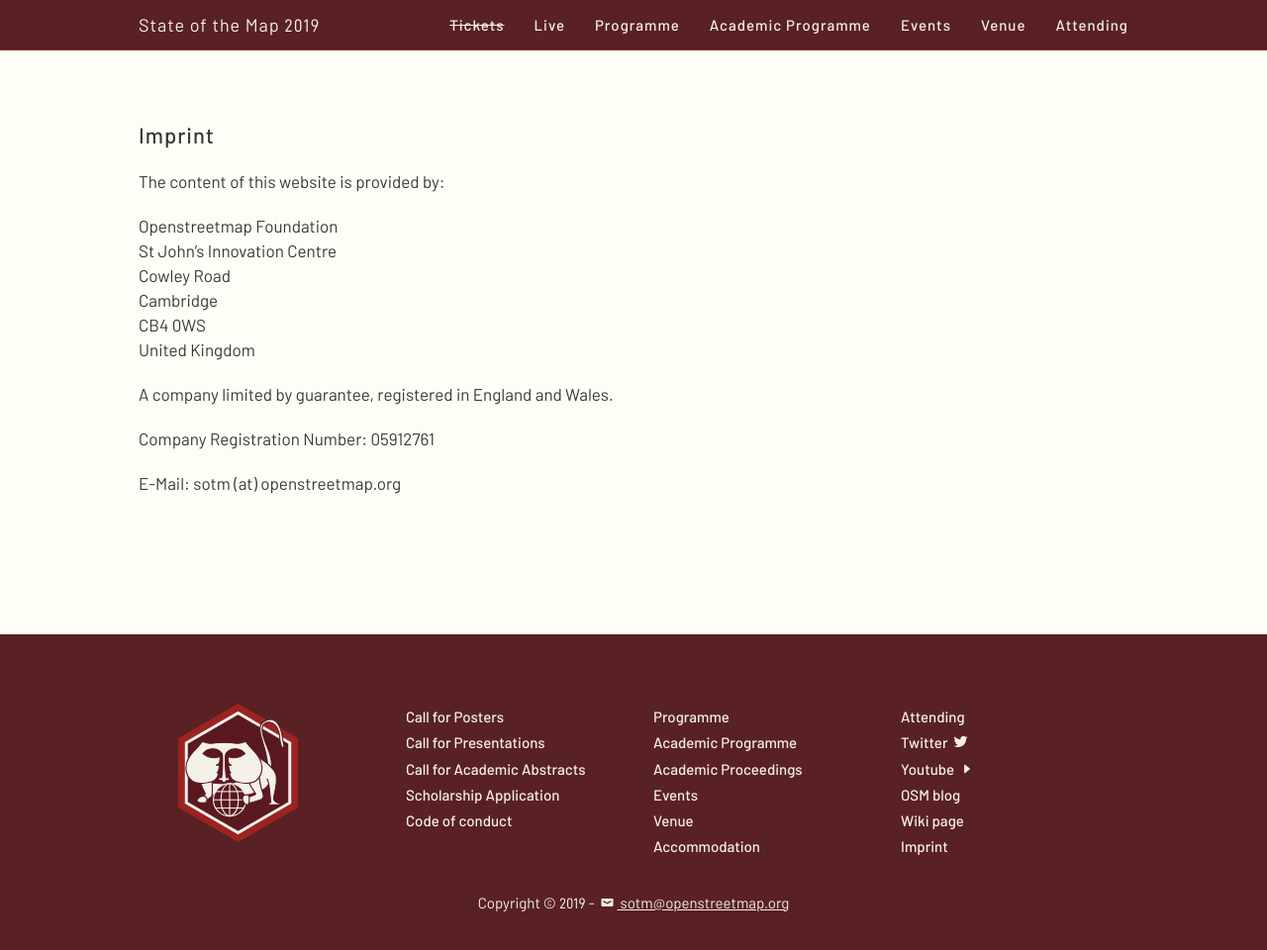
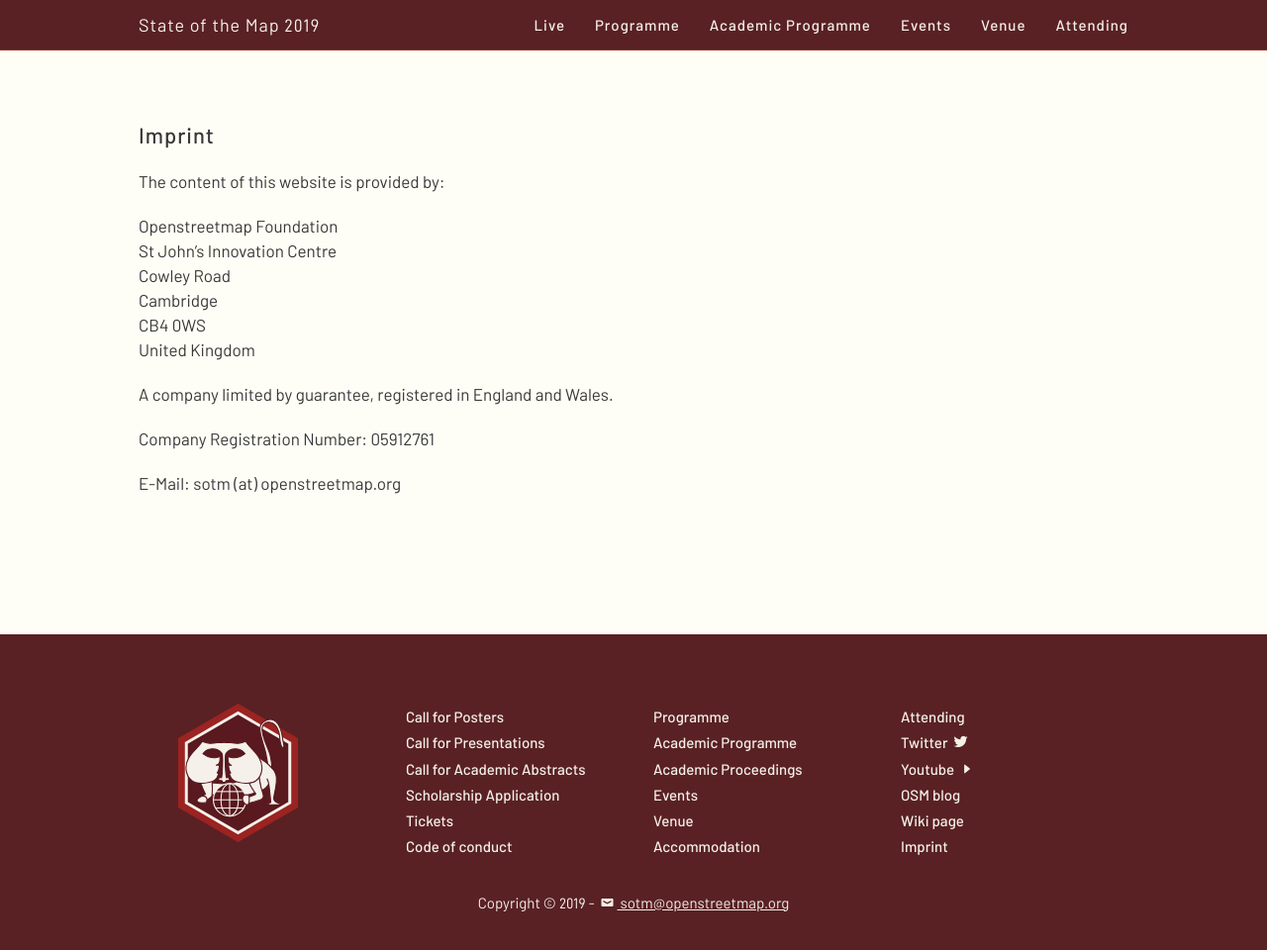
Before and after one commit to openstreetmap/stateofthemap-2019, a Jekyll site: the page built from imprint/index.html, in a window 1280 px wide and 977 px high. Shown: the top 960 px of the window at 99% size. Built offline with Jekyll 4.4.1, drawn with Linux system fonts in a browser that asks for light colours.

Commit message:
move link to tickets page from navbar to footer

```diff
--- a/_includes/footer.html
+++ b/_includes/footer.html
@@ -11,6 +11,7 @@
             <a href="{{site.baseurl}}/calls/general" class="animate block">Call for Presentations</a>
             <a href="{{site.baseurl}}/calls/academic" class="animate block">Call for Academic Abstracts</a>
             <a href="https://blog.openstreetmap.org/2019/02/26/apply-for-scholarship-to-join-us-at-state-of-the-map-2019-in-heidelberg/" class="animate block">Scholarship Application</a>
+            <a href="{{site.baseurl}}/tickets/" class="animate block">Tickets</a>
             <a href="{{site.baseurl}}/codeofconduct/" class="animate block">Code of conduct</a>
           </nav>
           <nav class="col3 pad2x">
--- a/_includes/nav.html
+++ b/_includes/nav.html
@@ -24,9 +24,9 @@
                     <li>
                         <a class="{% if page.url contains '/calls/posters' %}active{% endif %}" href="{{site.baseurl}}/calls/posters">Call for Posters</a>
                     </li>-->
-                    <li>
+                    <!--<li>
                         <a class="{% if page.url contains '/tickets' %}active{% endif %}" href="{{site.baseurl}}/tickets/"><s>Tickets</s></a>
-                    </li>
+                    </li>-->
                     <li>
                       {% if page.role == 'index' %}
                         <a class="page-scroll" href="#streaming">Live</a>
```
